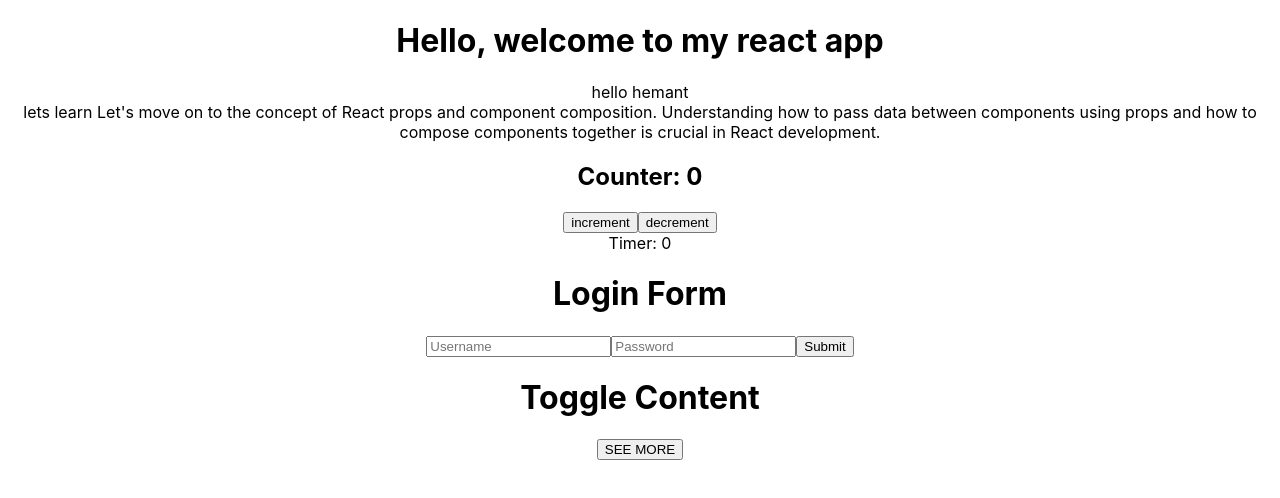
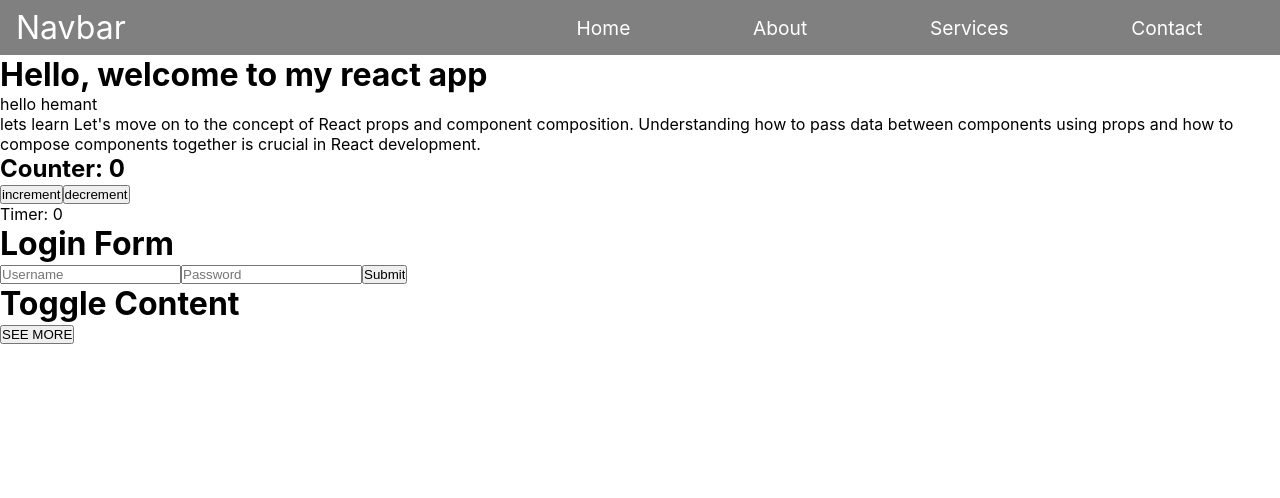
Before and after one commit to hemantjayas/reactjs-all, a React (Create React App) app: page / in a window 1280 px wide. Shown: the top 498 px of the page. Built offline with nearby package versions, Linux system fonts and the light colour scheme.

Commit message:
react-router-dom

```diff
--- a/package.json
+++ b/package.json
@@ -9,6 +9,7 @@
     "react": "^18.2.0",
     "react-dom": "^18.2.0",
     "react-icons": "^4.9.0",
+    "react-router-dom": "^6.14.1",
     "react-scripts": "5.0.1",
     "web-vitals": "^2.1.4"
   },
--- a/src/App.css
+++ b/src/App.css
@@ -1,38 +1,8 @@
-.App {
-  text-align: center;
+
+*{
+  margin: 0;
+  padding: 0;
+  box-sizing: border-box;
+  list-style: none;
+  text-decoration: none;
 }
-
-.App-logo {
-  height: 40vmin;
-  pointer-events: none;
-}
-
-@media (prefers-reduced-motion: no-preference) {
-  .App-logo {
-    animation: App-logo-spin infinite 20s linear;
-  }
-}
-
-.App-header {
-  background-color: #282c34;
-  min-height: 100vh;
-  display: flex;
-  flex-direction: column;
-  align-items: center;
-  justify-content: center;
-  font-size: calc(10px + 2vmin);
-  color: white;
-}
-
-.App-link {
-  color: #61dafb;
-}
-
-@keyframes App-logo-spin {
-  from {
-    transform: rotate(0deg);
-  }
-  to {
-    transform: rotate(360deg);
-  }
-}
--- a/src/App.jsx
+++ b/src/App.jsx
@@ -1,22 +1,18 @@
 import './App.css';
-import { useState } from 'react';
-import { Greeting } from './components/Greeting';
-import { ParentComponent } from './components/ParentComponent';
-import { Counter } from './components/Counter/Counter';
-import { Timer } from './components/Timer/Timer';
-import { LoginForm } from './components/LoginForm/LoginForm';
-import { ToggleContent } from './components/ToggleContent/ToggleContent';
+import { Navbar } from './components/Navbar/Navbar';
+import { Route, Routes } from 'react-router-dom';
+import { Home } from './components/Home/Home';
 function App() {
 
 
   return (
     <div className="App">
-      <Greeting />
-      <ParentComponent/>
-      <Counter/>
-      <Timer/>
-      <LoginForm/>
-      <ToggleContent/>
+      <Navbar />
+
+      <Routes>
+        <Route path="/" element={<Home />}  ></Route>
+        <Route path="/home" element={<Home />}  ></Route>
+      </Routes>
 
     </div>
   );
--- /dev/null
+++ b/src/components/Home/Home.jsx
@@ -0,0 +1,20 @@
+import React from 'react'
+import { Greeting } from '../Greeting'
+import { ParentComponent } from '../ParentComponent'
+import { Counter } from '../Counter/Counter'
+import { Timer } from '../Timer/Timer'
+import { LoginForm } from '../LoginForm/LoginForm'
+import { ToggleContent } from '../ToggleContent/ToggleContent'
+
+export const Home = () => {
+    return (
+        <div>
+            <Greeting />
+            <ParentComponent />
+            <Counter />
+            <Timer />
+            <LoginForm />
+            <ToggleContent />
+        </div>
+    )
+}
--- /dev/null
+++ b/src/components/Navbar/Navbar.jsx
@@ -0,0 +1,21 @@
+import React from 'react'
+import './navbar.css';
+
+import { useNavigate } from 'react-router-dom';
+export const Navbar = () => {
+  const navigate = useNavigate();
+  return (
+    <nav className="navbar">
+      <ul>
+        <li id='logo' onClick={() => { navigate("/") }} >Navbar</li>
+      </ul>
+      <ul className='navContent'>
+        <li onClick={() => { navigate("/home") }}>Home</li>
+        <li>About</li>
+        <li>Services</li>
+        <li>Contact</li>
+      </ul>
+    </nav>
+
+  )
+}
--- /dev/null
+++ b/src/components/Navbar/navbar.css
@@ -0,0 +1,25 @@
+.navbar {
+    display: flex;
+    background-color: gray;
+    color: white;
+    justify-content: space-between;
+    padding: 0.5rem 1rem;
+    align-items: center;
+
+}
+
+#logo {
+    font-size: 2rem;
+    cursor: pointer;
+}
+
+.navContent {
+    width: 60%;
+    display: flex;
+    justify-content: space-around;
+}
+
+.navContent li {
+    cursor: pointer;
+    font-size: 1.2rem;
+}
--- a/src/index.js
+++ b/src/index.js
@@ -3,11 +3,14 @@ import ReactDOM from 'react-dom/client';
 import './index.css';
 import App from './App';
 import reportWebVitals from './reportWebVitals';
+import { BrowserRouter } from 'react-router-dom';
 
 const root = ReactDOM.createRoot(document.getElementById('root'));
 root.render(
   <React.StrictMode>
+    <BrowserRouter>
     <App />
+    </BrowserRouter>
   </React.StrictMode>
 );
 
```
Also changed, not shown: 1 other file (tests, documents, lock files or other folders).
